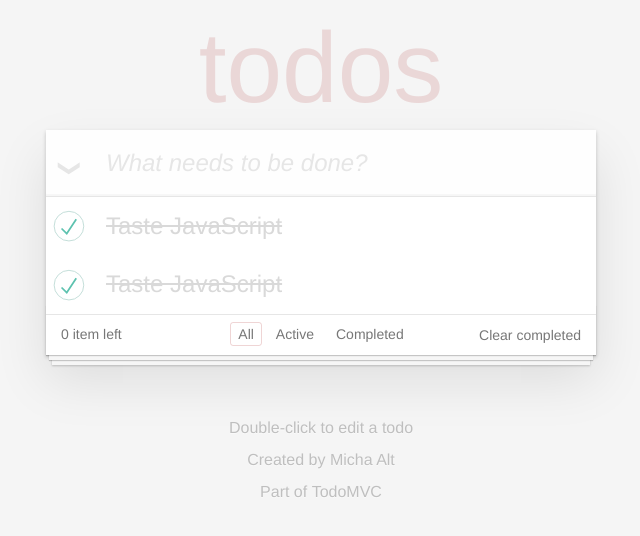
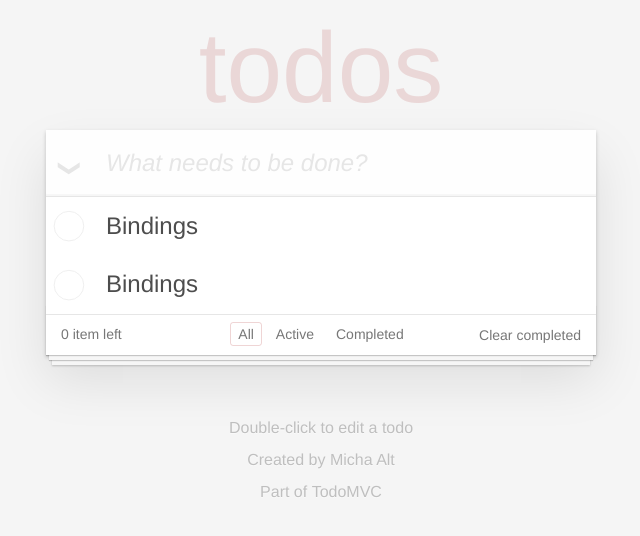
Before and after one commit to lean-stack/ng5-todomvc, an Angular app: page / in a window 1280 px wide. Shown: the top 536 px of the page, without its empty margins (319-959 px from the left). Built offline with nearby package versions, Linux system fonts and the light colour scheme.

Commit message:
todos: item component binded.

```diff
--- a/src/app/todos/item/item.component.html
+++ b/src/app/todos/item/item.component.html
@@ -1,10 +1,16 @@
 <!-- These are here just to show the structure of the list items -->
 <!-- List items should get the class `editing` when editing and `completed` when marked as completed -->
-<li class="completed">
+<!-- <li [class.completed]="todo.completed" [class.editing]="editMode"> -->
+<li [ngClass]="{ completed: todo.completed, editing: editMode }">
   <div class="view">
-    <input class="toggle" type="checkbox" checked>
-    <label>Taste JavaScript</label>
-    <button class="destroy"></button>
+    <input class="toggle" type="checkbox" [(ngModel)]="todo.completed" (change)="toggleItemState()">
+    <label (dblclick)="enterEditMode()">{{ todo.title }}</label>
+    <button (click)="deleteItem()" class="destroy"></button>
   </div>
-  <input class="edit" value="Create a TodoMVC template">
+  <input class="edit"
+    [(ngModel)]="editText"
+    (blur)="commitEdit()"
+    (keyup.enter)="commitEdit()"
+    (keyup.escape)="cancelEdit()"
+  >
 </li>
--- a/src/app/todos/item/item.component.ts
+++ b/src/app/todos/item/item.component.ts
@@ -1,4 +1,5 @@
 import { Component, OnInit } from '@angular/core';
+import { Todo } from '../model/todo';
 
 @Component({
   selector: 'todos-item',
@@ -7,9 +8,45 @@ import { Component, OnInit } from '@angular/core';
 })
 export class ItemComponent implements OnInit {
 
+  // Properties to render
+  public todo: Todo;
+  public editMode = false;
+  public editText: string;
+
   constructor() { }
 
   ngOnInit() {
+    this.todo = {
+      id: 1,
+      title: 'Bindings',
+      completed: false
+    };
+    this.editText = this.todo.title;
+  }
+
+  deleteItem() {
+    // Hm, what now? Delete myself??
+    // Todo: notify someone ...
+    console.log('Deleting');
+  }
+  toggleItemState() {
+    // Todo: notify someone ...
+    console.log('Toggling state');
+  }
+
+  enterEditMode() {
+    this.editMode = true;
+  }
+
+  commitEdit() {
+    this.editMode = false;
+    this.todo.title = this.editText;
+    // Todo: notify someone ...
+  }
+
+  cancelEdit() {
+    this.editMode = false;
+    this.editText = this.todo.title;
   }
 
 }
--- a/src/app/todos/todos.module.ts
+++ b/src/app/todos/todos.module.ts
@@ -1,5 +1,7 @@
 import { NgModule } from '@angular/core';
 import { CommonModule } from '@angular/common';
+import { FormsModule} from '@angular/forms';
+
 import { RootComponent } from './root/root.component';
 import { HeaderComponent } from './header/header.component';
 import { MainComponent } from './main/main.component';
@@ -9,7 +11,8 @@ import { ItemComponent } from './item/item.component';
 
 @NgModule({
   imports: [
-    CommonModule
+    CommonModule,
+    FormsModule
   ],
   declarations: [
     RootComponent,
```
